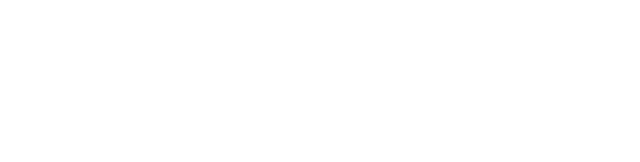
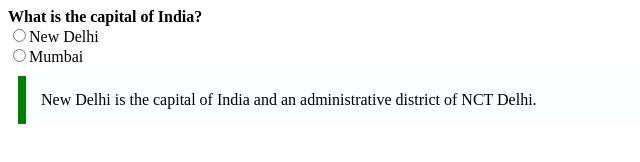
Before and after one commit to acciojob/trivia-RadhikaBitla, a website: page main.html in a window 1280 px wide. Shown: the whole page, without its empty margins (0-640 px from the left). Drawn offline with Linux system fonts and the light colour scheme.

Commit message:
created a submission

```diff
--- a/main.html
+++ b/main.html
@@ -10,6 +10,33 @@
 	<!-- the entire body must be written by student -->
     <script type="text/javascript" src="./script.js">
 </script>
+<div>
+	<form method="post" action="">
+	<label for="quiz">What is the capital of India?</label><br>
+	<div>
+	<input type="radio" name="quiz" id="quiz" required>New Delhi<br>
+	<input type="radio" name="quiz" id="quiz" required>Mumbai<br>
+	</div>
+	<blockquote cite="https://en.wikipedia.org/wiki/New_Delhi">
+		New Delhi is the capital of India and an administrative district of NCT Delhi.
+	</blockquote>
+	</form>
+</div>
+
+
+
+
+
+
+
+
+
+
+
+
+
+
+
 
 </body>
 
--- a/styles.css
+++ b/styles.css
@@ -1,2 +1,12 @@
-
-/* Your CSS Code here. */
+label
+{
+	font-weight:bold;
+}
+blockquote
+{
+	max-width:600px;
+	margin:10px;
+	padding:15px;
+	border-left:8px solid green;
+	background-color:#f8fffe;
+}
```
